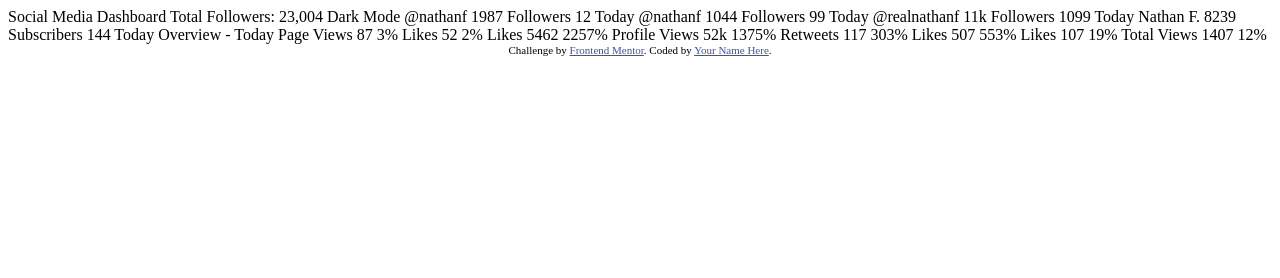
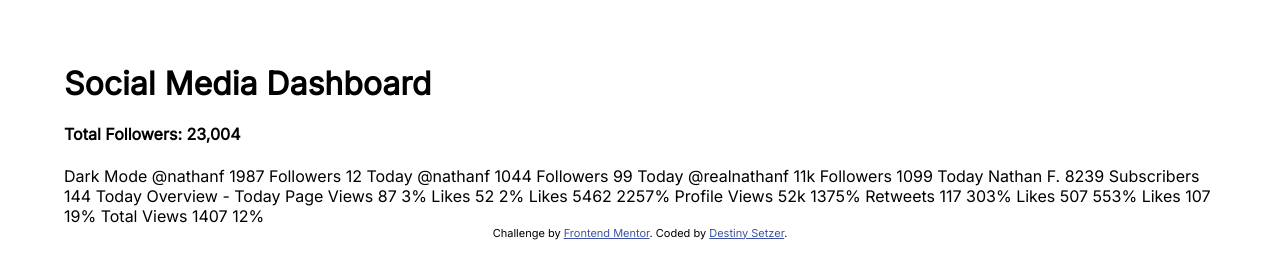
Before and after one commit to destinyfsetzer/Social-Dashboard, a plain HTML site: page index.html in a window 1280 px wide. Drawn offline with Linux system fonts and the light colour scheme.

Commit message:
created css file and added font styling

```diff
--- /dev/null
+++ b/index.css
@@ -0,0 +1,4 @@
+body {
+    margin: 5%;
+    font-family: 'Inter', sans-serif;
+}
--- a/index.html
+++ b/index.html
@@ -1,23 +1,32 @@
 <!DOCTYPE html>
 <html lang="en">
+
 <head>
   <meta charset="UTF-8">
-  <meta name="viewport" content="width=device-width, initial-scale=1.0"> <!-- displays site properly based on user's device -->
+  <meta name="viewport" content="width=device-width, initial-scale=1.0">
+  <!-- displays site properly based on user's device -->
+  <link rel="preconnect" href="https://fonts.gstatic.com">
+  <link href="https://fonts.googleapis.com/css2?family=Inter&display=swap" rel="stylesheet">
+  <link rel="icon" type="image/png" sizes="32x32" href="./images/favicon-32x32.png">
+  <link rel="stylesheet" href="./index.css">
+  <title>Frontend Mentor | Social Media Dashboard</title>
 
-  <link rel="icon" type="image/png" sizes="32x32" href="./images/favicon-32x32.png">
+  <!-- Feel free to remove these styles or customize in your own stylesheet 👍 -->
+  <style>
+    .attribution {
+      font-size: 11px;
+      text-align: center;
+    }
 
-  <title>Frontend Mentor | [Challenge Name Here]</title>
-
-  <!-- Feel free to remove these styles or customise in your own stylesheet 👍 -->
-  <style>
-    .attribution { font-size: 11px; text-align: center; }
-    .attribution a { color: hsl(228, 45%, 44%); }
+    .attribution a {
+      color: hsl(228, 45%, 44%);
+    }
   </style>
 </head>
+
 <body>
-
-  Social Media Dashboard
-  Total Followers: 23,004
+  <h1>Social Media Dashboard</h1>
+  <h4>Total Followers: 23,004</h4>
 
   Dark Mode
 
@@ -81,7 +90,8 @@
 
   <div class="attribution">
     Challenge by <a href="https://www.frontendmentor.io?ref=challenge" target="_blank">Frontend Mentor</a>.
-    Coded by <a href="#">Your Name Here</a>.
+    Coded by <a href="#">Destiny Setzer</a>.
   </div>
 </body>
+
 </html>
```
